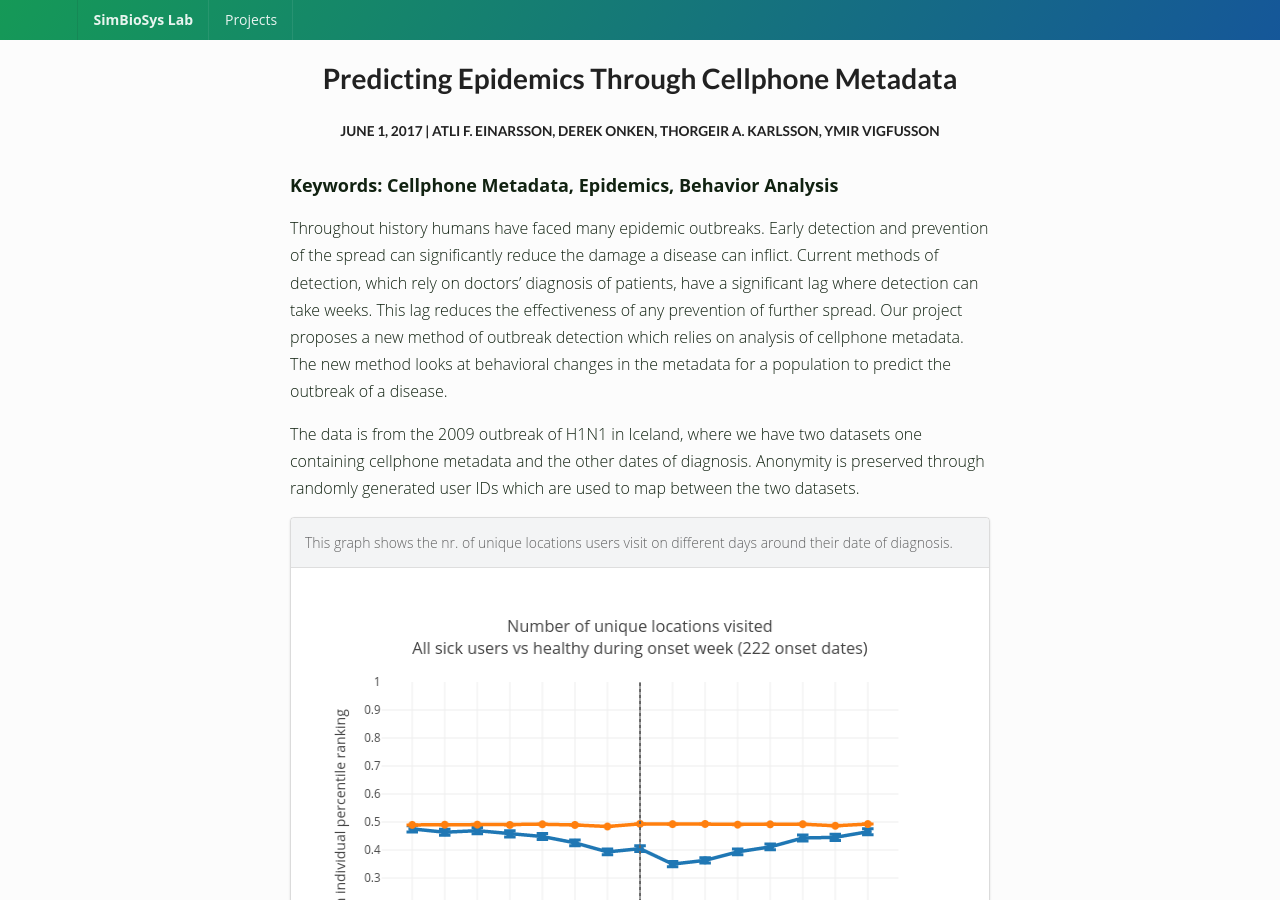
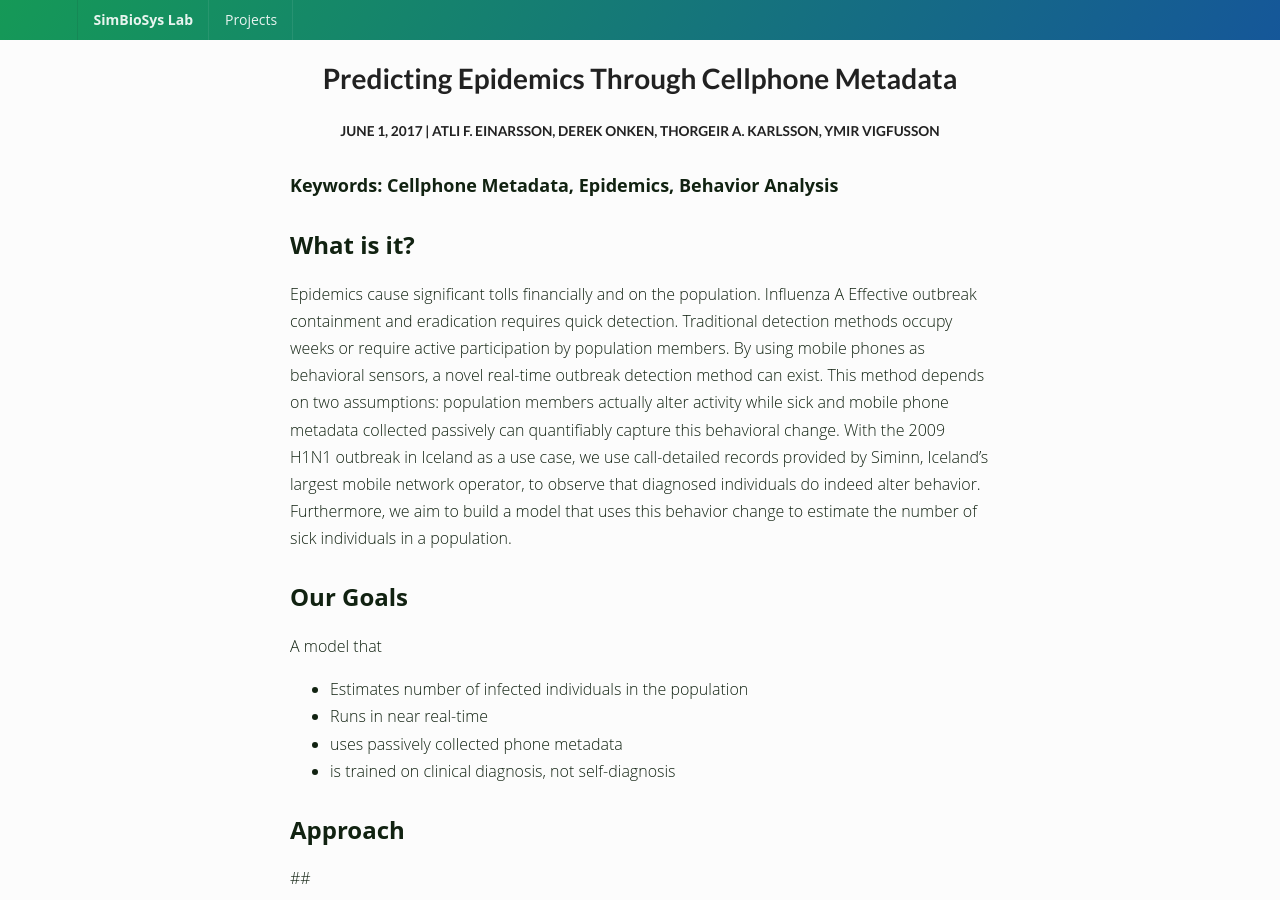
Before and after one commit to meditates/simbiosyslab.github.io, a Jekyll site: the page built from _posts/2017-09-25-cdr.markdown, in a window 1280 px wide and 900 px high. Built offline with Jekyll 4.4.1, drawn with Linux system fonts in a browser that asks for light colours; nearby versions of some CDN libraries; some of the changed text lies outside the part shown.

Commit message:
Update 2017-09-25-cdr.markdown
Derek's changes

```diff
--- a/_posts/2017-09-25-cdr.markdown
+++ b/_posts/2017-09-25-cdr.markdown
@@ -14,6 +14,41 @@ keywords:
 ---
 
 ### Keywords: Cellphone Metadata, Epidemics, Behavior Analysis
+
+## What is it?
+
+Epidemics cause significant tolls financially and on the population. Influenza A  Effective outbreak containment and eradication requires quick detection. Traditional detection methods occupy weeks or require active participation by population members. By using mobile phones as behavioral sensors, a novel real-time outbreak detection method can exist. This method depends on two assumptions: population members actually alter activity while sick and mobile phone metadata collected passively can quantifiably capture this behavioral change. With the 2009 H1N1 outbreak in Iceland as a use case, we use call-detailed records provided by Siminn, Iceland's largest mobile network operator, to observe that diagnosed individuals do indeed alter behavior. Furthermore, we aim to build a model that uses this behavior change to estimate the number of sick individuals in a population.
+
+## Our Goals
+
+A model that
+- Estimates number of infected individuals in the population
+- Runs in near real-time
+- uses passively collected phone metadata
+- is trained on clinical diagnosis, not self-diagnosis
+
+
+## Approach
+
+
+
+##
+
+
+
+
+## Sponsors
+Rannis
+Leverhulme
+Emory Reseaearch Council
+NVIDIA
+
+## Publications
+
+
+Specifically, diagnosed individuals move less, talk longer, and make fewer phone calls in the few days around their diagnosis.
+
+
 
 Throughout history humans have faced many epidemic outbreaks. Early detection and prevention of the spread can significantly reduce the damage a disease can inflict. Current methods of detection, which rely on doctors’ diagnosis of patients, have a significant lag where detection can take weeks. This lag reduces the effectiveness of any prevention of further spread. Our project proposes a new method of outbreak detection which relies on analysis of cellphone metadata. The new method looks at behavioral changes in the metadata for a population to predict the outbreak of a disease.
 
```
